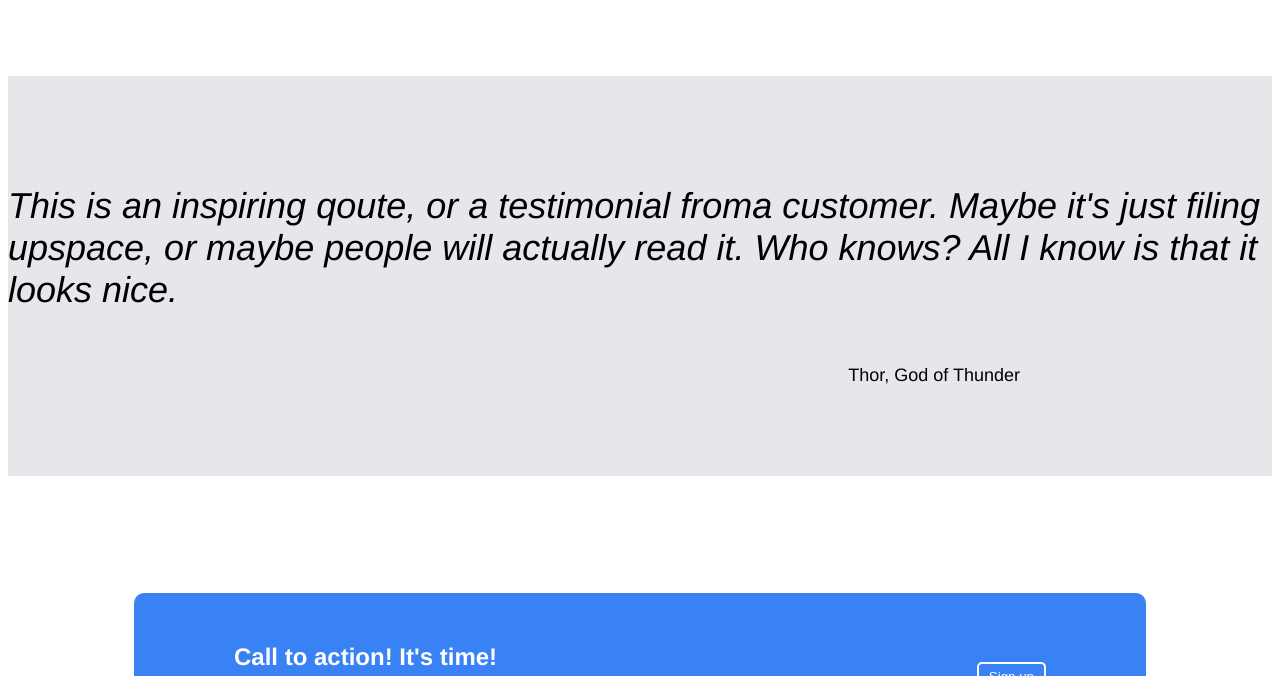
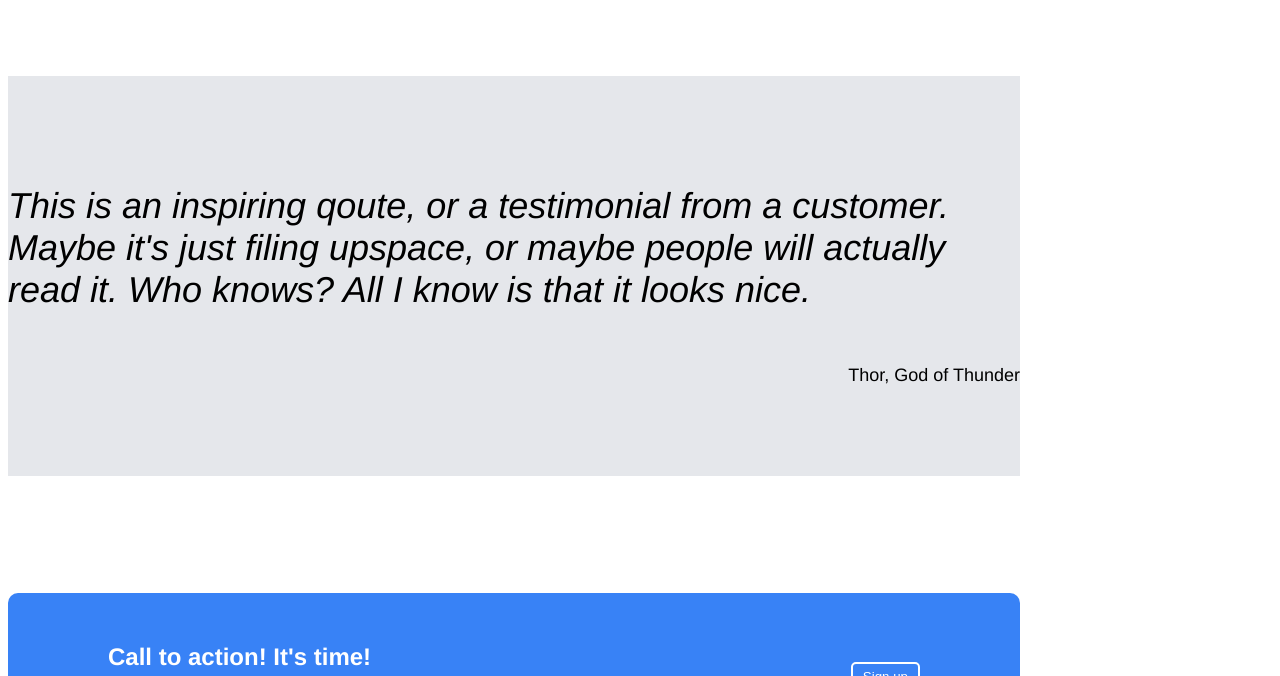
Before and after one commit to temor01/Landing-Page, a plain HTML site: page index.html in a window 1280 px wide. Shown: the part 792-1468 px from the top of the page. Drawn offline with Linux system fonts and the light colour scheme.

Commit message:
fix a typo in quote section

```diff
--- a/index.html
+++ b/index.html
@@ -71,7 +71,7 @@
             <div class="third-section_background">
                 <div class="third-section">
                     <div class="quote">
-                        <p>This is an inspiring qoute, or a testimonial froma  customer. Maybe it's just filing upspace, or maybe people will actually read it. Who knows? All I know is that it looks nice.</p>
+                        <p>This is an inspiring qoute, or a testimonial from a  customer. Maybe it's just filing upspace, or maybe people will actually read it. Who knows? All I know is that it looks nice.</p>
                     </div>
                     <div class="source">
                         <p>Thor, God of Thunder</p>
--- a/style.css
+++ b/style.css
@@ -147,12 +147,15 @@ button {
 
 .third-section_background {
     background-color: #e5e7eb;
+    display: flex;
+    justify-content: center;
 }
 
 .third-section {
     display: flex;
     flex-direction: column;
     justify-content: center;
+    max-width: 1012px;
 }
 
 .quote p {
```
